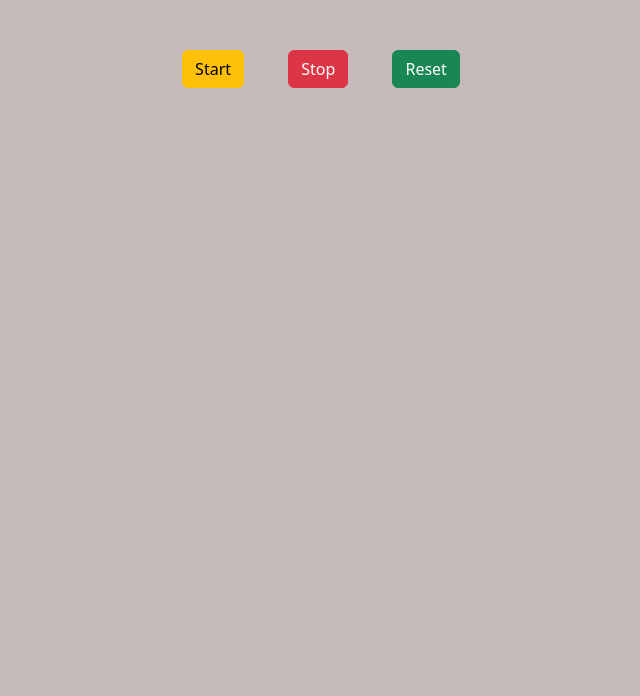
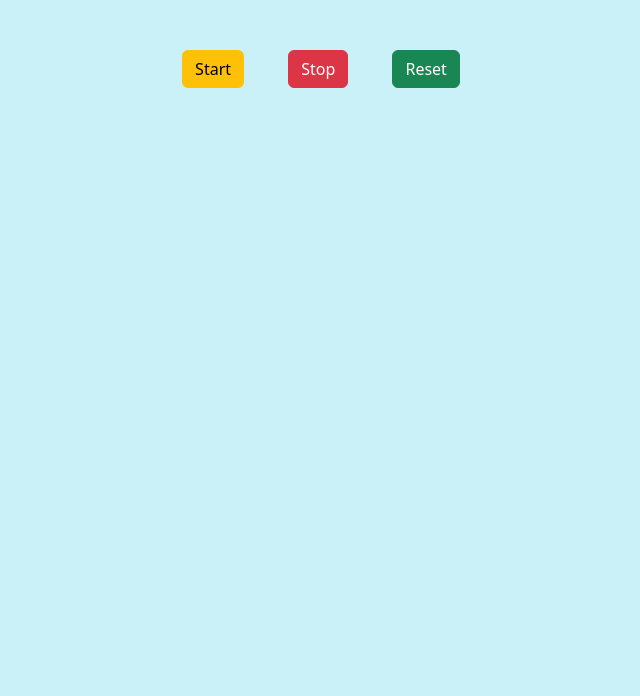
Before and after one commit to Asharkhan468/StopWatch-JS, a plain HTML site: page index.html in a window 1280 px wide. Shown: the part 104-800 px from the top of the page, without its empty margins (319-959 px from the left). Drawn offline with nearby package versions, Linux system fonts and the light colour scheme.

Commit message:
StopWatch

```diff
--- a/script.js
+++ b/script.js
@@ -19,7 +19,6 @@ function startBtn() {
     } else {
       seconds.innerHTML = "0"+ sec;
     }
-    // seconds.innerHTML = sec;
     if (sec == 59) {
       sec = 0;
     }
@@ -33,7 +32,6 @@ function startBtn() {
     }else{
       minute.innerHTML = "0" + min;
     }
-    // minute.innerHTML = min;
     if (min == 59) {
       min = 0;
     }
@@ -47,7 +45,6 @@ hourInterval =  setInterval(function () {
     } else {
       hours.innerHTML = "0" + hour;
     }
-    // hours.innerHTML = hour;
     if (hour == 59) {
       hour = 0;
     }
--- a/style.css
+++ b/style.css
@@ -11,5 +11,5 @@
 }
 
 .bg-color{
-    background-color:#C6BABA;
+    background-color:#caf0f8;
 }
```
